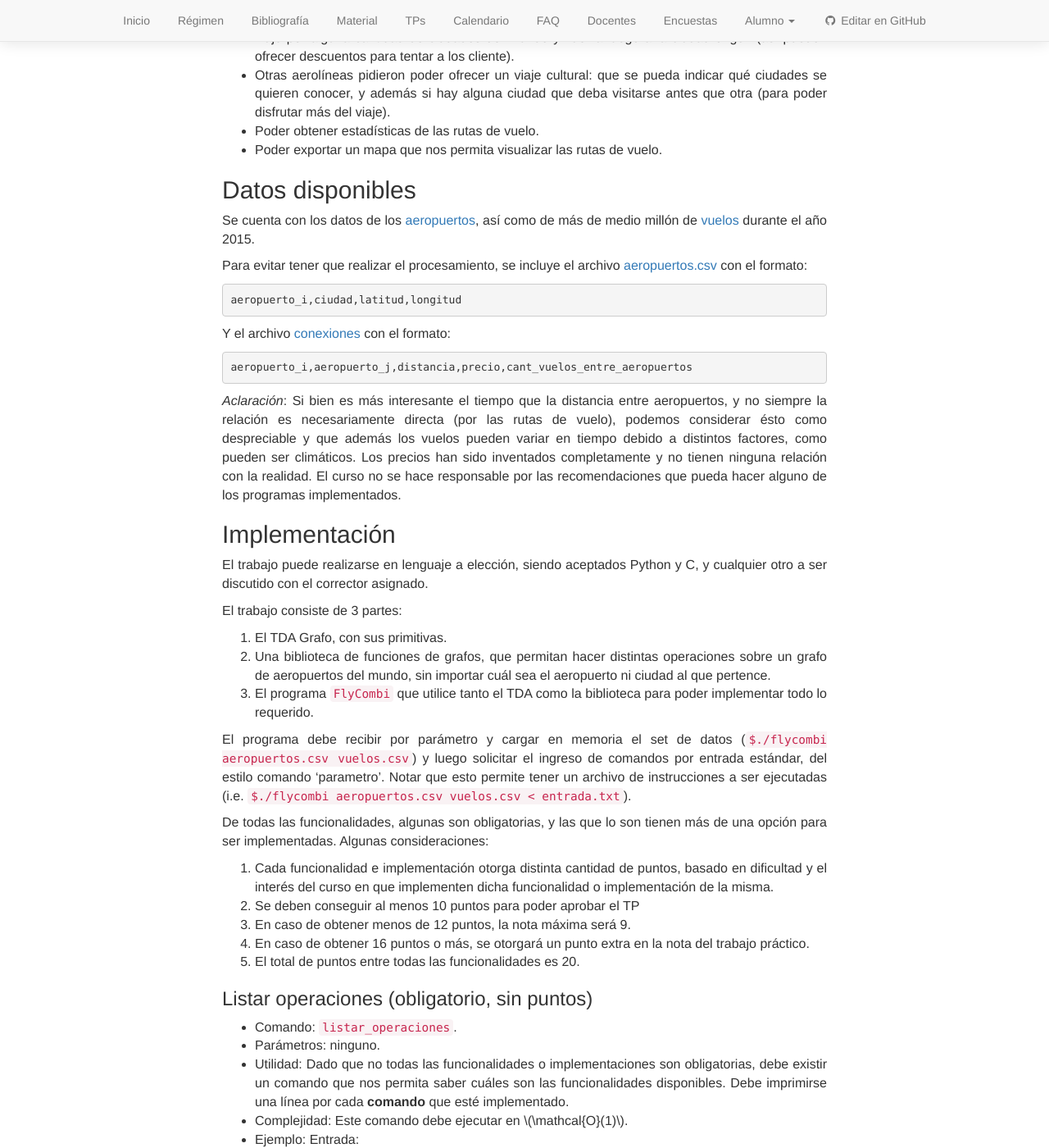
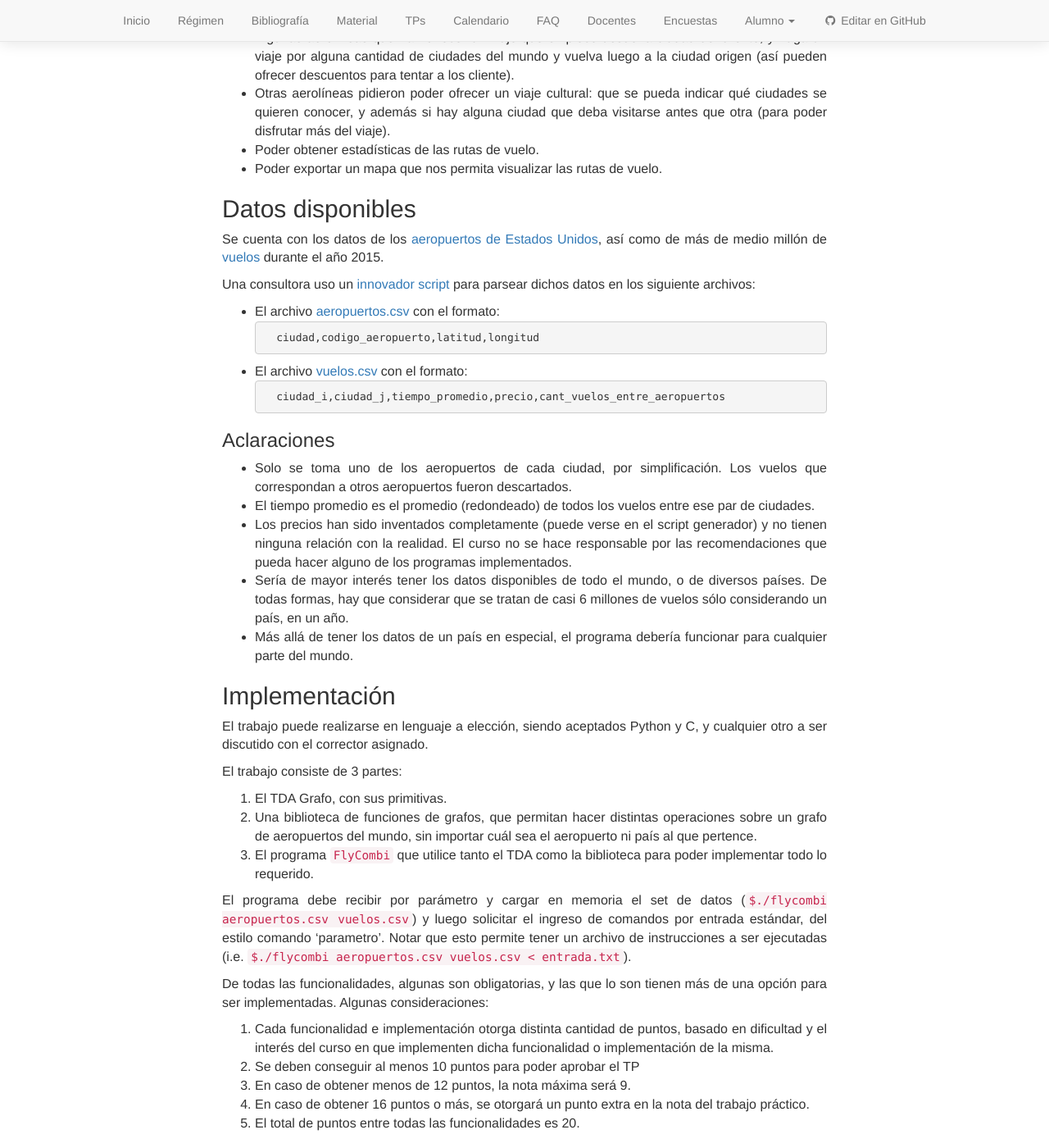
Before and after one commit to algoritmos-rw/algoritmos, a Jekyll site: the page built from static/tps/2018_2/tp3/index.md, in a window 1280 px wide and 1400 px high, scrolled down 1287 px. Shown: the whole window at 82% size. Built offline with Jekyll 4.4.1, drawn with Linux system fonts in a browser that asks for light colours; nearby versions of some CDN libraries; some of the changed text lies outside the part shown.

Commit message:
Trabajo en el dataset

````diff
--- a/static/tps/2018_2/tp3/index.md
+++ b/static/tps/2018_2/tp3/index.md
@@ -58,22 +58,31 @@
 
 ## Datos disponibles
 
-Se cuenta con los datos de los [aeropuertos](https://www.kaggle.com/usdot/flight-delays/version/1#airports.csv), así como de más de medio millón de [vuelos](https://www.kaggle.com/usdot/flight-delays/version/1#flights.csv) durante el año 2015.
+Se cuenta con los datos de los [aeropuertos de Estados Unidos](https://www.kaggle.com/usdot/flight-delays/version/1#airports.csv), así como de más de medio millón de [vuelos](https://www.kaggle.com/usdot/flight-delays/version/1#flights.csv) durante el año 2015.
 
-Para evitar tener que realizar el procesamiento, se incluye el archivo [aeropuertos.csv](sarasa)
-con el formato:
-```
-aeropuerto_i,ciudad,latitud,longitud
-```
-Y el archivo [conexiones](saralala) con el formato:
-```
-aeropuerto_i,aeropuerto_j,distancia,precio,cant_vuelos_entre_aeropuertos
-```
-_Aclaración_: Si bien es más interesante el tiempo que la distancia entre aeropuertos, y no siempre
-la relación es necesariamente directa (por las rutas de vuelo), podemos considerar ésto como despreciable
-y que además los vuelos pueden variar en tiempo debido a distintos factores, como pueden ser climáticos.
-Los precios han sido inventados completamente y no tienen ninguna relación con la realidad. El curso no
-se hace responsable por las recomendaciones que pueda hacer alguno de los programas implementados.
+Una consultora uso un [innovador script](parser.py) para parsear dichos datos en los siguiente archivos:
+* El archivo [aeropuertos.csv](aeropuertos.csv) con el formato:
+	```
+	ciudad,codigo_aeropuerto,latitud,longitud
+	```
+* El archivo [vuelos.csv](vuelos.csv) con el formato:
+	```
+	ciudad_i,ciudad_j,tiempo_promedio,precio,cant_vuelos_entre_aeropuertos
+	```
+
+### Aclaraciones
+
+* Solo se toma uno de los aeropuertos de cada ciudad, por simplificación. Los vuelos que correspondan
+a otros aeropuertos fueron descartados.
+* El tiempo promedio es el promedio (redondeado) de todos los vuelos entre ese par de ciudades.
+* Los precios han sido inventados completamente (puede verse en el script generador) y no tienen
+ninguna relación con la realidad. El curso no se hace responsable por las recomendaciones que pueda
+hacer alguno de los programas implementados.
+* Sería de mayor interés tener los datos disponibles de todo el mundo, o de diversos países. De todas
+formas, hay que considerar que se tratan de casi 6 millones de vuelos sólo considerando un país, en un
+año.
+* Más allá de tener los datos de un país en especial, el programa debería funcionar para cualquier parte
+del mundo.
 
 ## Implementación
 
@@ -81,7 +90,7 @@
 
 El trabajo consiste de 3 partes:
 1. El TDA Grafo, con sus primitivas.
-1. Una biblioteca de funciones de grafos, que permitan hacer distintas operaciones sobre un grafo de aeropuertos del mundo, sin importar cuál sea el aeropuerto ni ciudad al que pertence.
+1. Una biblioteca de funciones de grafos, que permitan hacer distintas operaciones sobre un grafo de aeropuertos del mundo, sin importar cuál sea el aeropuerto ni país al que pertence.
 1. El programa `FlyCombi` que utilice tanto el TDA como la biblioteca para poder implementar todo
 lo requerido.
 
@@ -127,15 +136,14 @@
 
 * Comando: `camino_mas`
 * Parámetros: `barato` ó `rapido`, `origen` y `destino`. Origen y destino son ciudades.
-Tener en cuenta que existen más de un aeropuerto por ciudad.
-* Utilidad: nos imprime una lista con los **aeropuertos** con los cuales vamos de la **ciudad**
+* Utilidad: nos imprime una lista con los **aeropuertos** (código) con los cuales vamos de la **ciudad**
 `origen` a la **ciudad** `destino` de la forma más rápida o más barata, según corresponda.
-* Complejidad: Este comando debe ejecutar en $$\mathcal{O}(F \log(A))$$, siendo $$A$$ la cantidad
-de aeropuertos, y $$F$$ la cantidad de conexiones entre aeropuertos.
+* Complejidad: Este comando debe ejecutar en $$\mathcal{O}(F \log(C))$$, siendo $$C$$ la cantidad
+de ciudades, y $$F$$ la cantidad de vuelos entre aeropuertos (sin contar frecuencia).
 * Ejemplo:
 Entrada:
 	```
-	camino_mas rapido "Buenos Aires" "Berlin"
+	camino_mas rapido "San Diego" "New York"
 	```
 Salida:
 	```
@@ -146,13 +154,13 @@
 * Comando: `camino_escalas`
 * Parámetros: `origen` y `destino`.
 * Utilidad: nos imprime una lista con los **aeropuertos** con los cuales vamos de la **ciudad**
-`origen` a la **ciudad** `destino` con la menor cantidad de escalas.
-* Complejidad: Este comando debe ejecutar en $$\mathcal{O}(A + F)$$, siendo $$A$$ la cantidad
-de aeropuertos, y $$F$$ la cantidad de conexiones entre aeropuertos.
+`origen` a l **ciudad** `destino` con la menor cantidad de escalas.
+* Complejidad: Este comando debe ejecutar en $$\mathcal{O}(F + C)$$, siendo $$C$$ la cantidad
+de ciudades, y $$F$$ la cantidad de vuelos entre aeropuertos (sin contar frecuencia).
 * Ejemplos:
 Entrada:
 	```
-	camino_escalas "Buenos Aires" "Berlin"
+	camino_escalas "San Diego" "New York"
 	```
 Salida:
 	```
@@ -162,7 +170,9 @@
 
 Utlizaremos alguno (o algunos) de estos comandos para poder obtener cuáles son los aeropuertos
 más importantes. Esto lo podemos hacer obteniendo cuáles son los aeropuertos más centrales,
-o bien usando un algoritmo como el de PageRank.
+o bien usando un algoritmo como el de PageRank. Es necesario tener en cuenta además la frecuencia
+de vuelos: no es lo mismo un aeropuerto que se conecte contra todos con un vuelo al año, que uno que
+se conecte al 80% con muchos vuelos al año. ¡Cuantos más vuelos, mejor!
 
 Dejamos un apunte para la explicación de qué es y cómo se calcula el [Betweeness Centrality](/algo2/material/betweeness_centrality) y otro sobre [PageRank](/algo2/material/pagerank).
 
@@ -172,7 +182,7 @@
 * Parámetros: `n`, la cantidad de aeropuertos más importantes a mostrar.
 * Utilidad: nos muestra los `n` aeropuertos más centrales/importantes del mundo, de mayor importancia a
 menor importancia.
-* Complejidad: Este comando debe ejecutar en $$\mathcal{O}(A \times F\log(A))$$.
+* Complejidad: Este comando debe ejecutar en $$\mathcal{O}(A \times C\log(A))$$.
 * Ejemplo:
 
 
@@ -194,21 +204,21 @@
 
 ### Optimización de rutas para nueva aerolínea $$(\star\star)$$
 
-* Comando: `nueva_aerolinea`
-* Parámetros: ninguno
+* Comando: `nueva_aerolinea`.
+* Parámetros: ninguno.
 * Utilidad: devolver una lista de las rutas que permitan implementar una nueva aerolínea tal que se
 pueda comunicar a todo el mundo con dicha aerolínea, pero que el costo total de la licitación de las
 rutas aéreas sea mínima. Se considera que el costo de las rutas es proporcional al costo de los pasajes,
 por lo que se puede trabajar directamente con dicho costo.
-* Complejidad: Este comando debe ejecutar en $$\mathcal{O}(F\log(A))$$
+* Complejidad: Este comando debe ejecutar en $$\mathcal{O}(C\log(A))$$.
 * Ejemplo:
 
 ### Recorrer el mundo, de forma óptima $$(\star\star)$$
 
-* Comando: `recorrer_mundo`
-* Parámetros: ninguno
-* Utilidad: nos devuelve una lista en orden de cómo debemos movernos por el mundo para visitar todas las
-**ciudades** del mundo, recorriendo la menor distancia posible.
+* Comando: `recorrer_mundo`.
+* Parámetros: ninguno.
+* Utilidad: nos devuelve una lista en orden de cómo debemos movernos por el mundo para visitar todos los
+**países** del mundo, recorriendo la menor distancia posible.
 * Complejidad: que demore lo que deba demorar para obtener el resultado óptimo.
 * Ejemplo:
 
@@ -216,16 +226,16 @@
 ### Recorrer el mundo, de forma aproximada $$(\star)$$
 * Comando: `recorrer_mundo_aproximado`
 * Parámetros: ninguno
-* Utilidad: nos devuelve una lista en orden de cómo debemos movernos por el mundo para visitar todas las
-**ciudades** del mundo, recorriendo aproximadamente la menor distancia posible.
+* Utilidad: nos devuelve una lista en orden de cómo debemos movernos por el mundo para visitar todos los
+**países** del mundo, recorriendo aproximadamente la menor distancia posible.
 * Complejidad: idealmente, que sea un algoritmo cuanto mucho cuadrático.
 * Ejemplo:
 
 ### Viaje de N lugares $$(\star\star\star)$$
 * Comando: `vacaciones`
 * Parámetros: `origen`, y `n`.
-* Utilidad: Obtener algún recorrido que comience en `origen` y que termine en `origen` también, de largo `n` (sin contar la última vuelta al `origen`). No es necesario que se trate de ciudades diferentes.
-* Complejidad: El algoritmo debe ejecutar en $$\mathcal{O}(F \times A)$$.
+* Utilidad: Obtener algún recorrido que comience en `origen` y que termine en `origen` también, de largo `n` (sin contar la última vuelta al `origen`). No es necesario que se trate de países diferentes.
+* Complejidad: El algoritmo debe ejecutar en $$\mathcal{O}(C \times A)$$.
 * Ejemplo:
 
 ### Itinerario cultural $$(\star\star)$$
@@ -234,16 +244,16 @@
 * Parámetros: `ruta`, la ruta el archivo del itinerario.
 * Utilidad: El archivo de `ruta` tiene el formato:
 	```
-	ciudad_1,ciudad_2,ciudad_3, ...,ciudadN
-	ciudad_i,ciudad_j
+	pais_1,pais_2,pais_3, ...,pais_N
+	pais_i,pais_j
 	```
-	La primera línea indica las ciudades que se desean visitar. Las siguientes indican que la
-	`ciudad_i` debe visitarse **si o si** antes que la `ciudad_j`.
+	La primera línea indica los países que se desean visitar. Las siguientes indican que la
+	`pais_i` debe visitarse **si o si** antes que el `pais_j`.
 	Se debe:
-		1. Imprimir el orden en el que deben visitarse dichas ciudades.
+		1. Imprimir el orden en el que deben visitarse dichos países.
 		1. Imprimir el camino mínimo en distancia o escalas (según lo que se haya
 		implementado en ese caso) a realizar.
-* Complejidad: El cálculo de la obtención del itinerario debe realizarse en $$\mathcal{O}(C + R)$$,
+* Complejidad: El cálculo de la obtención del itinerario debe realizarse en $$\mathcal{O}(P + R)$$,
 siendo $$C$$ la cantidad de ciudades a visitar, y $$R$$ la cantidad de restricciones impuestas. Luego,
 el cálculo de los caminos debe realizarse en $$\mathcal{O}\left(C\times F \log (A)\right)$$ o bien $$\mathcal{O}\left(C\times (A + F)\right)$$, dependiendo de si se trata de un caso u otro.
 * Ejemplo:
````
Also changed, not shown: static/tps/2018_2/tp3/aeropuertos.csv (added, +308 -0 lines), static/tps/2018_2/tp3/vuelos.csv (added), 1 other file.
